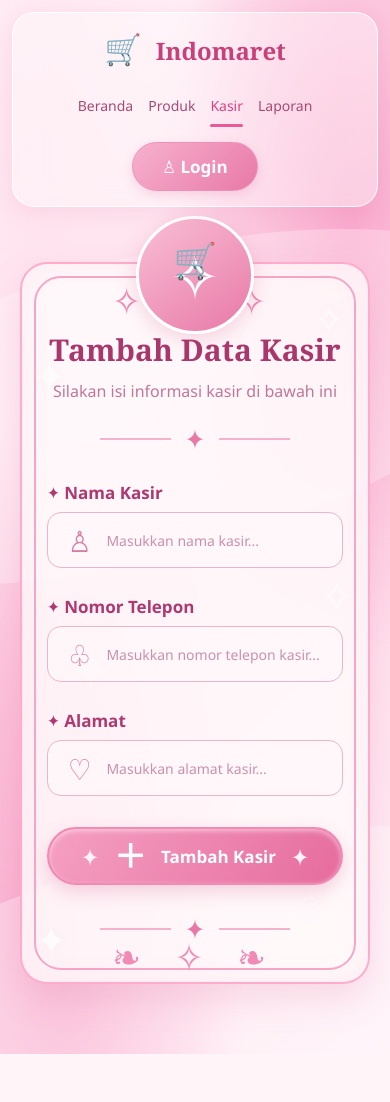
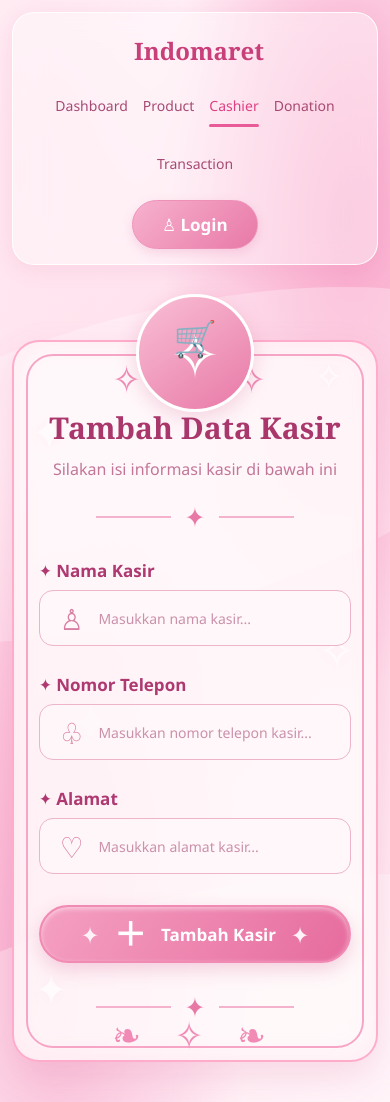
Before and after one commit to yiinzyi/indo2, a PHP site: page /pages/cashiers/add.php in a window 390 px wide. Before the commit the page ends 1054 px from the top, so only its background shows below. Run offline with PHP 8.4, Linux system fonts and the light colour scheme.

Commit message:
anu adding things on navbar and linked em

```diff
--- a/assets/css/style.css
+++ b/assets/css/style.css
@@ -151,46 +142,75 @@
 .dream-nav a.active::after {
     content: "";
     position: absolute;
+    left: 0;
+    bottom: 0;
+
     width: 100%;
     height: 3px;
+
     background: #e85b98;
     border-radius: 10px;
-    bottom: 0;
-    left: 0;
 }
+
+/* LOGIN BUTTON */
 
 .dream-login {
     padding: 12px 29px;
+
     border: 1px solid #ed91b9;
     border-radius: 40px;
+
     background: linear-gradient(135deg, #f7b1ce, #e879a7);
     color: white;
+
     text-decoration: none;
     font-size: 17px;
     font-weight: 600;
+    white-space: nowrap;
+
     box-shadow: 0 4px 12px rgba(215, 91, 145, 0.2);
-    white-space: nowrap;
 }
 
-/* MAIN BACKGROUND */
+
+/* ========================================
+   4. MAIN CONTENT
+======================================== */
+
+/* Default layout for list pages */
 
 .dream-main {
-    min-height: calc(100vh - 110px);
+    display: block;
+    width: 100%;
+    min-height: 100vh;
+    padding: 55px 20px 70px;
+    box-sizing: border-box;
+
     position: relative;
+    overflow: hidden;
+}
+
+/* Special layout for Add Cashier page */
+
+.add-cashier-page .dream-main {
     display: flex;
+    flex-direction: column;
     align-items: center;
     justify-content: center;
-    padding: 90px 20px 70px;
-    box-sizing: border-box;
-    overflow: hidden;
+
+    min-height: calc(100vh - 110px);
+    padding: 60px 20px;
 }
+
+/* Background Decorations */
 
 .dream-main::before,
 .dream-main::after {
     content: "";
     position: absolute;
+
     width: 800px;
     height: 300px;
+
     border-radius: 50%;
     transform: rotate(-15deg);
     pointer-events: none;
@@ -254,33 +278,45 @@
     font-size: 38px;
 }
 
-/* FORM CARD */
+
+/* ========================================
+   6. ADD CASHIER FORM CARD
+======================================== */
 
 .dream-form-card {
-    width: 100%;
-    max-width: 820px;
-    box-sizing: border-box;
     position: relative;
     z-index: 2;
 
+    width: 100%;
+    max-width: 820px;
+    margin: 0 auto;
     padding: 70px 58px 45px;
+    box-sizing: border-box;
+
     border: 2px solid rgba(255, 153, 192, 0.8);
     border-radius: 38px;
 
     background: rgba(255, 250, 251, 0.88);
+
     box-shadow:
         0 15px 35px rgba(211, 93, 145, 0.17),
         inset 0 0 30px rgba(255, 215, 230, 0.4);
 }
 
+/* Inner Border */
+
 .dream-form-card::before {
     content: "";
     position: absolute;
     inset: 12px;
+
     border: 2px solid #f7a5c5;
     border-radius: 27px;
+
     pointer-events: none;
 }
+
+/* Top Decoration */
 
 .dream-form-card::after {
     content: "✧";
@@ -473,132 +568,37 @@
 }
 
 .button-star {
+    color: #fff3f8;
     font-size: 24px;
-    color: #fff3f8;
-}
-
-.bottom-divider {
-    margin-top: 25px;
-    margin-bottom: 0;
-}
-
-/* RESPONSIVE */
-
-@media (max-width: 900px) {
-    .dream-header {
-        padding: 15px 25px;
-        flex-wrap: wrap;
-        gap: 15px;
-    }
-
-    .dream-nav {
-        gap: 20px;
-    }
-
-    .dream-nav a {
-        font-size: 16px;
-    }
-
-    .dream-form-card h1 {
-        font-size: 38px;
-    }
-}
-
-@media (max-width: 600px) {
-    .dream-header {
-        width: calc(100% - 24px);
-        margin-top: 12px;
-        border-radius: 22px;
-        justify-content: center;
-    }
-
-    .dream-logo {
-        font-size: 24px;
-    }
-
-    .dream-nav {
-        width: 100%;
-        justify-content: center;
-        flex-wrap: wrap;
-        gap: 15px;
-    }
-
-    .dream-nav a {
-        font-size: 14px;
-    }
-
-    .dream-main {
-        padding: 75px 12px 40px;
-    }
-
-    .dream-form-card {
-        padding: 65px 25px 35px;
-        border-radius: 27px;
-    }
-
-    .dream-form-card h1 {
-        font-size: 30px;
-    }
-
-    .dream-subtitle {
-        font-size: 16px;
-    }
-
-    .dream-field label {
-        font-size: 17px;
-    }
-
-    .dream-input {
-        min-height: 56px;
-        border-radius: 14px;
-    }
-
-    .dream-input input {
-        font-size: 14px;
-    }
-
-    .dream-submit {
-        width: 100% !important;
-        min-height: 58px;
-        font-size: 17px;
-    }
-
-    .dream-emblem {
-        font-size: 35px;
-    }
 }
 
 
 /* ========================================
-   HALAMAN DAFTAR KASIR
+   11. CASHIER LIST PAGE
 ======================================== */
 
-.dream-main {
-    display: block !important;
-    width: 100%;
-    min-height: 100vh;
-    padding: 55px 20px 70px;
-    box-sizing: border-box;
-    position: relative;
-    overflow: hidden;
-}
-
-/* CONTAINER 1: JUDUL */
+/* Title Container */
 
 .list-title-card {
     display: block !important;
+
     position: relative;
     z-index: 2;
+
     width: 90%;
     max-width: 750px;
     min-height: 250px;
+
     margin: 0 auto 35px;
     padding: 65px 25px 35px;
     box-sizing: border-box;
+
     text-align: center;
+
     background: rgba(255, 250, 251, 0.9);
     border: 2px solid #ffd1e2;
     border-radius: 30px;
+
     box-shadow: 0 8px 25px rgba(220, 100, 150, 0.15);
 }
 
@@ -716,20 +740,160 @@
     background: #ffe2ee;
 }
 
-/* TOMBOL EDIT */
+/* Edit Button */
 
 .list-table-card .btn-warning {
     display: inline-block;
+
     padding: 8px 16px;
     border-radius: 8px;
+
     background: #e978aa;
     color: white;
     text-decoration: none;
 }
 
-/* RESPONSIVE */
+
+/* ========================================
+   14. RESPONSIVE DESIGN - TABLET
+======================================== */
+
+@media (max-width: 900px) {
+
+    .site-header {
+        padding: 14px 20px;
+        flex-wrap: wrap;
+        gap: 15px;
+    }
+
+    .nav-menu ul {
+        gap: 18px;
+        flex-wrap: wrap;
+    }
+
+    .dream-header {
+        padding: 15px 25px;
+        flex-wrap: wrap;
+        gap: 15px;
+    }
+
+    .dream-nav {
+        gap: 20px;
+    }
+
+    .dream-nav a {
+        font-size: 16px;
+    }
+
+    .dream-form-card h1 {
+        font-size: 38px;
+    }
+}
+
+
+/* ========================================
+   15. RESPONSIVE DESIGN - MOBILE
+======================================== */
+
+@media (max-width: 600px) {
+
+    /* General Header */
+
+    .site-header {
+        flex-direction: column;
+        align-items: flex-start;
+    }
+
+    .nav-menu ul {
+        flex-direction: column;
+        gap: 12px;
+    }
+
+    /* Dream Header */
+
+    .dream-header {
+        width: calc(100% - 24px);
+        margin-top: 12px;
+
+        border-radius: 22px;
+        justify-content: center;
+    }
+
+    .dream-logo {
+        font-size: 24px;
+    }
+
+    .dream-nav {
+        width: 100%;
+        justify-content: center;
+        flex-wrap: wrap;
+        gap: 15px;
+    }
+
+    .dream-nav a {
+        font-size: 14px;
+    }
+
+    /* Main Content */
+
+    .dream-main {
+        padding: 75px 12px 40px;
+    }
+
+    .add-cashier-page .dream-main {
+        padding: 75px 12px 40px;
+    }
+
+    /* Form Card */
+
+    .dream-form-card {
+        padding: 65px 25px 35px;
+        border-radius: 27px;
+    }
+
+    .dream-form-card h1 {
+        font-size: 30px;
+    }
+
+    .dream-subtitle {
+        font-size: 16px;
+    }
+
+    /* Form Fields */
+
+    .dream-field label {
+        font-size: 17px;
+    }
+
+    .dream-input {
+        min-height: 56px;
+        border-radius: 14px;
+    }
+
+    .dream-input input {
+        font-size: 14px;
+    }
+
+    /* Submit Button */
+
+    .dream-submit {
+        width: 100% !important;
+        min-height: 58px;
+        font-size: 17px;
+    }
+
+    .dream-emblem {
+        font-size: 35px;
+    }
+}
+
+
+/* ========================================
+   16. RESPONSIVE DESIGN - SMALL TABLET
+======================================== */
 
 @media (max-width: 768px) {
+
     .list-title-card,
     .list-table-card {
         width: 100%;
--- a/pages/cashiers/add.php
+++ b/pages/cashiers/add.php
@@ -27,27 +27,30 @@ require_once ROOTPATH . '/config/config.php';
     <header class="dream-header">
 
         <a href="/indo/index.php" class="dream-logo">
-            <span>🛒</span> Indomaret
+            <span></span> Indomaret
         </a>
 
         <nav class="dream-nav">
 
-            <a href="/indo/index.php">
-                Beranda
+            <a href="/indo/pages/dashboard.php">
+                Dashboard
             </a>
 
             <a href="/indo/pages/products/list.php">
-                Produk
+                Product
             </a>
 
             <a href="/indo/pages/cashiers/list.php" class="active">
-                Kasir
+                Cashier
             </a>
 
-            <a href="/indo/pages/reports/index.php">
-                Laporan
+            <a href="/indo/pages/donations/list.php">
+                Donation
             </a>
 
+            <a href="/indo/pages/transactions/list.php">
+                Transaction
+            </a>
         </nav>
 
         <a href="#" class="dream-login">
```
Also changed, not shown: other parts of assets/css/style.css (+147 -69 lines).
